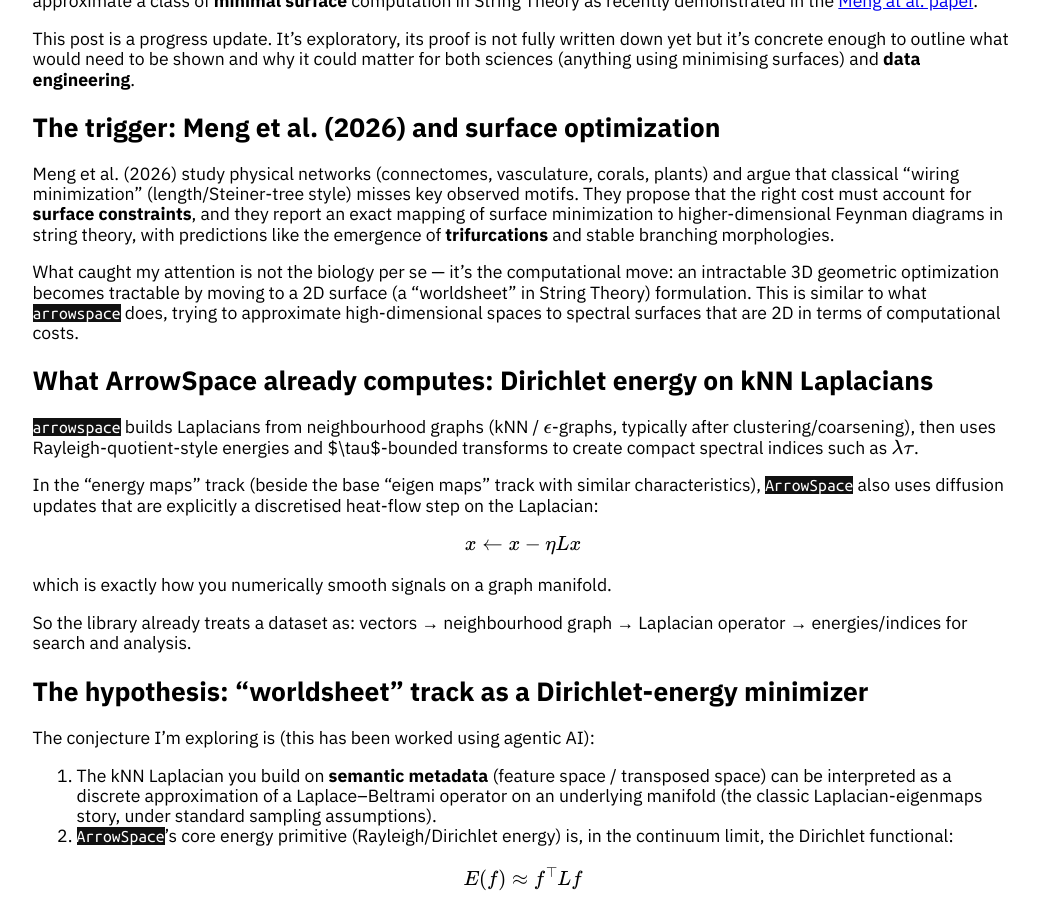
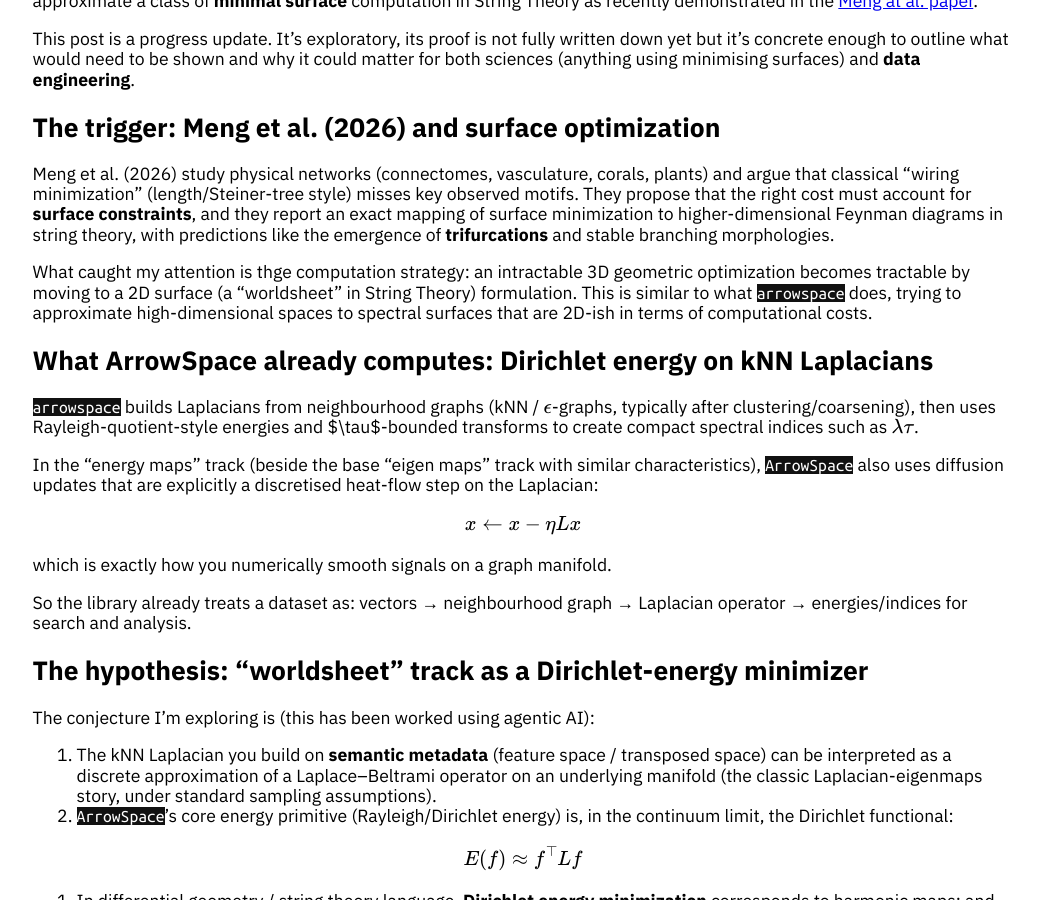
Before and after one commit to Mec-iS/staticwebpage, a Jekyll site: the page built from posts/014_arrowspace_and_string_theory_minimal_surfaces.md, in a window 1280 px wide and 900 px high, scrolled down 579 px. Shown: the whole window, without its empty margins (117-1156 px from the left). Built offline with Jekyll 4.4.1, drawn with Linux system fonts in a browser that asks for light colours; nearby versions of some CDN libraries; formulas are drawn with MathJax 3.

Commit message:
minor change

```diff
--- a/posts/014_arrowspace_and_string_theory_minimal_surfaces.md
+++ b/posts/014_arrowspace_and_string_theory_minimal_surfaces.md
@@ -16,7 +16,7 @@
 
 Meng et al. (2026) study physical networks (connectomes, vasculature, corals, plants) and argue that classical "wiring minimization" (length/Steiner-tree style) misses key observed motifs. They propose that the right cost must account for **surface constraints**, and they report an exact mapping of surface minimization to higher-dimensional Feynman diagrams in string theory, with predictions like the emergence of **trifurcations** and stable branching morphologies.
 
-What caught my attention is not the biology per se — it's the computational move: an intractable 3D geometric optimization becomes tractable by moving to a 2D surface (a "worldsheet" in String Theory) formulation. This is similar to what `arrowspace` does, trying to approximate high-dimensional spaces to spectral surfaces that are 2D in terms of computational costs.
+What caught my attention is thge computation strategy: an intractable 3D geometric optimization becomes tractable by moving to a 2D surface (a "worldsheet" in String Theory) formulation. This is similar to what `arrowspace` does, trying to approximate high-dimensional spaces to spectral surfaces that are 2D-ish in terms of computational costs.
 
 ## What ArrowSpace already computes: Dirichlet energy on kNN Laplacians
 
```
